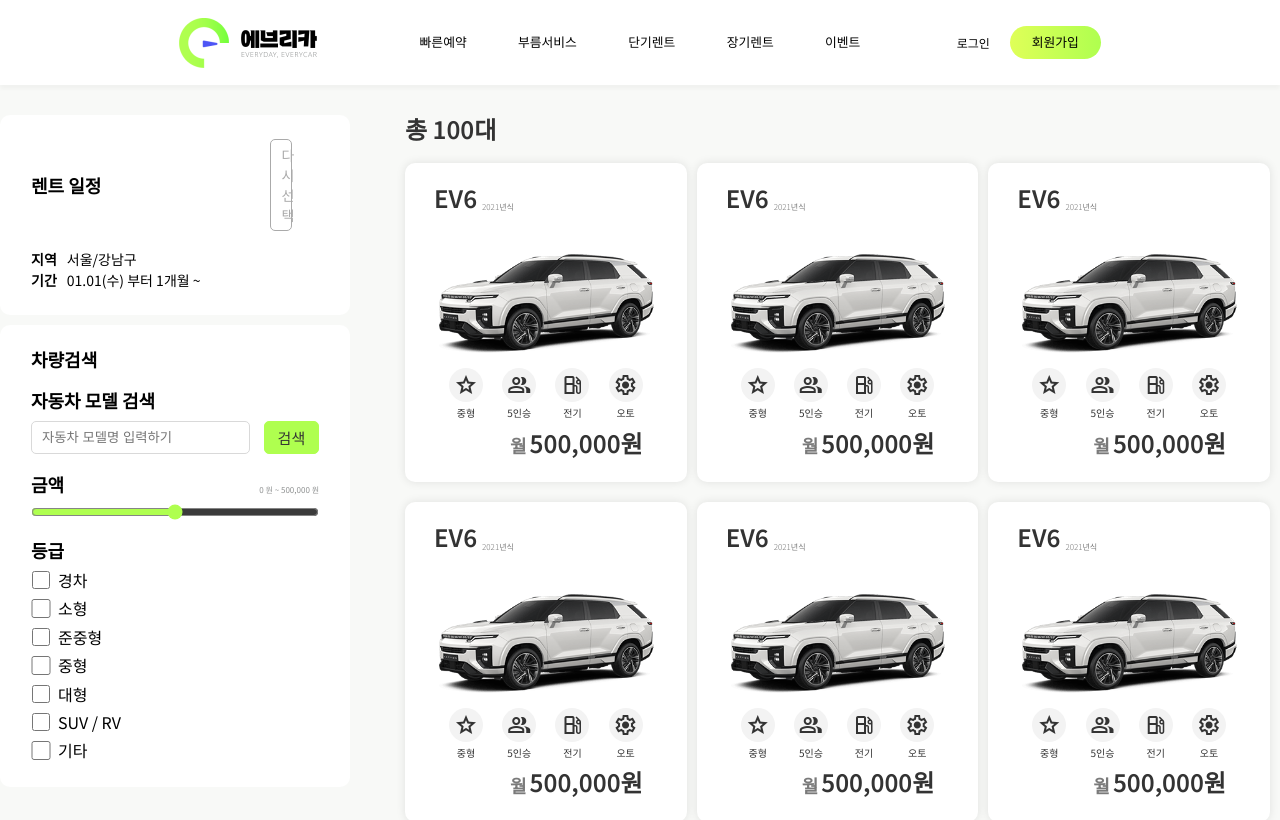
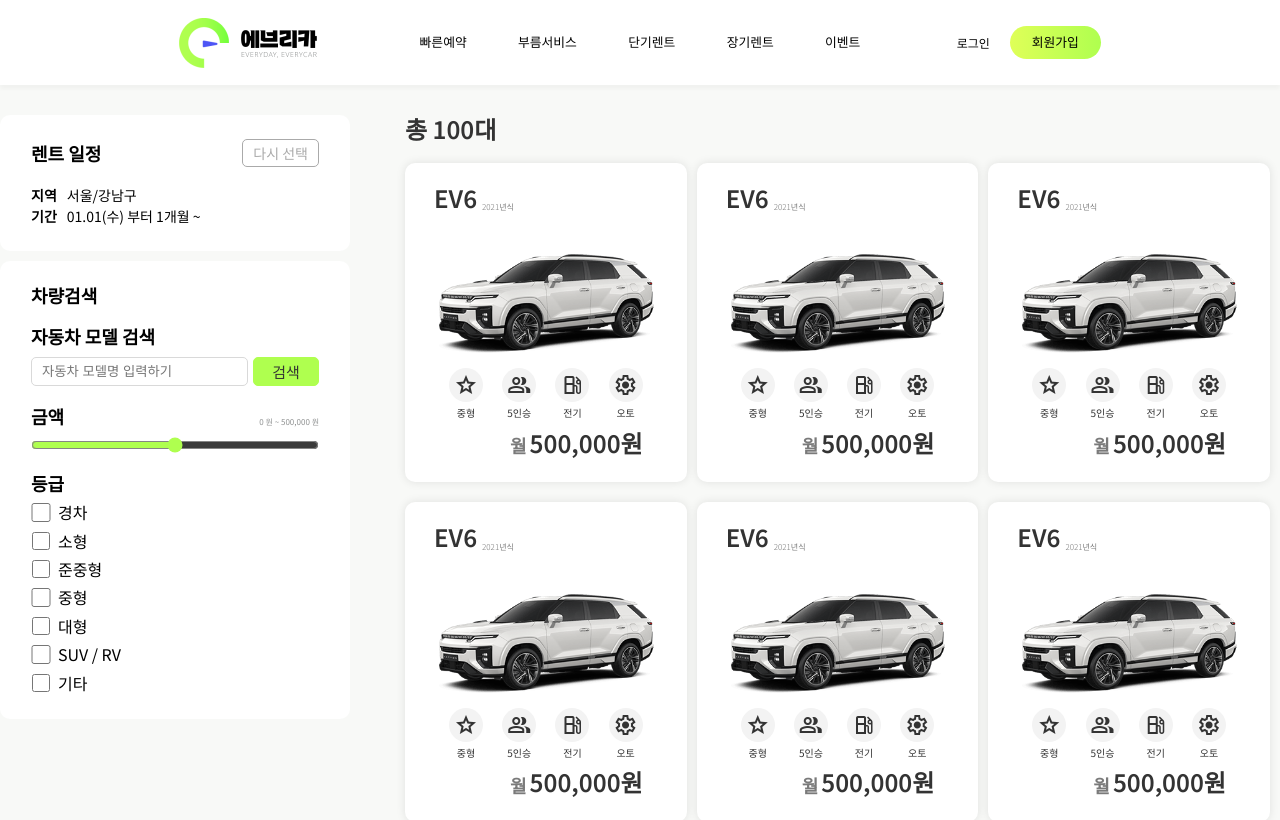
Before and after one commit to STERNDELFTIN/everycar-frontend, a React (Create React App) app in the folder everycar-frontend/: page / in a window 1280 px wide. Shown: the top 820 px of the page. Built offline with nearby package versions, Linux system fonts and the light colour scheme.

Commit message:
button css 충돌 확인 - 충돌 방지용 코드 추가

```diff
--- a/everycar-frontend/src/css/productList/Category.css
+++ b/everycar-frontend/src/css/productList/Category.css
@@ -5,6 +5,9 @@
 .left{
     width: 350px;
     margin-right: 55px;
+}
+button{
+    all: unset;
 }
 
 /* 렌트 일정 박스 */
```
